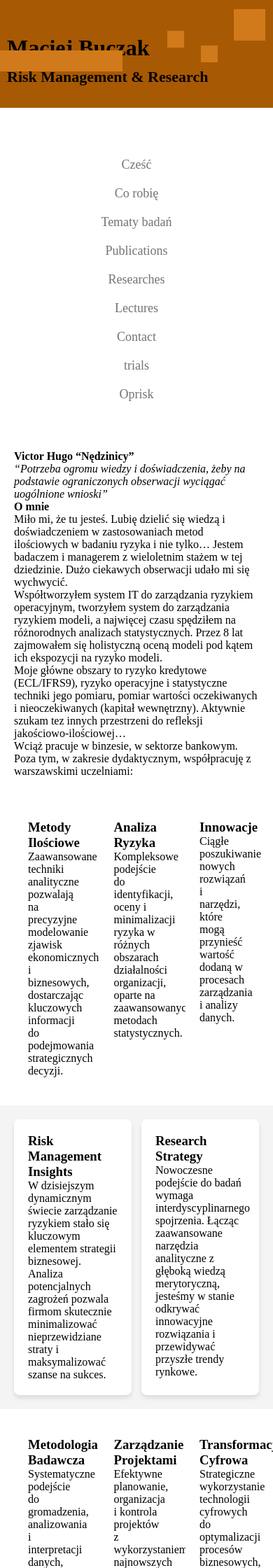
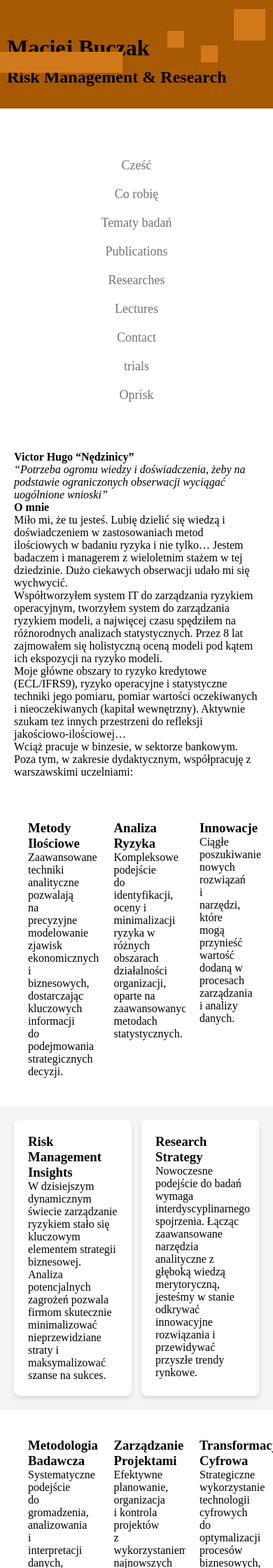
Before and after one commit to MaciejBuczak/risk-research, a Jekyll site: the page built from index.md, in a window 390 px wide. Shown: the top 2240 px of the page at 70% size. Built offline with Jekyll 4.4.1, drawn with Linux system fonts in a browser that asks for light colours.

Commit message:
Update default.html

```diff
--- a/_layouts/default.html
+++ b/_layouts/default.html
@@ -298,7 +298,7 @@
       .browser-edge .square-big,
       .browser-chrome .square-big {
         left: 0%;
-        top: 72px;
+        top: 74px;
       }
 
       /* Radykalne resetowanie pozycji kontenera z tytułem */
@@ -329,7 +329,7 @@
       }
 
       #project_tagline {
-        font-size: 22px;
+        font-size: 24px;
         margin-left: 0;
         padding-left: 0;
         left: 0;
```
